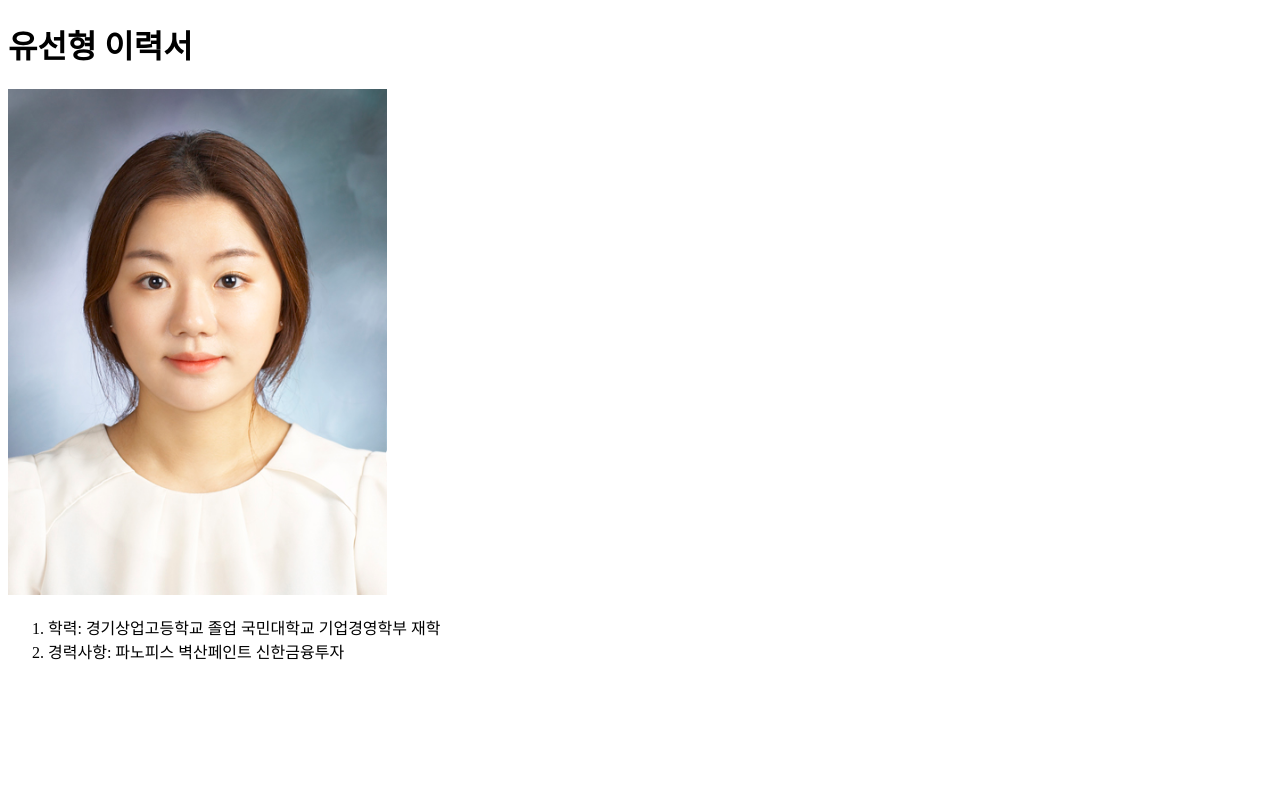
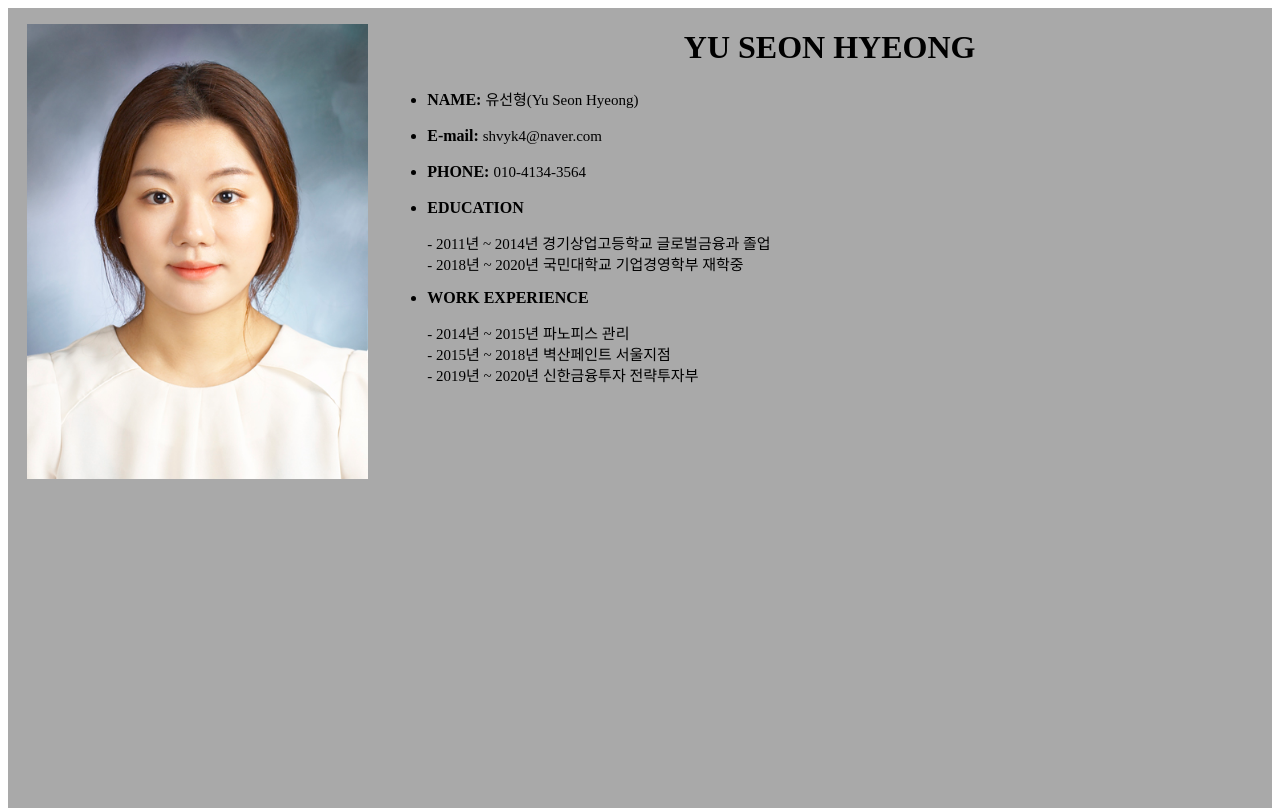
Before and after one commit to YUSEONHYEONG/resume, a plain HTML site: page index.html in a window 1280 px wide. Drawn offline with Linux system fonts and the light colour scheme.

Commit message:
Add files via upload

```diff
--- a/index.html
+++ b/index.html
@@ -3,13 +3,27 @@
 <head>
   <title>SeonHyeong resume</title>
   <meta charset="utf-8">
+  <style type="text/css">
+#menu {width:30%; height:800px; float:left; background-color: darkgray}
+#contents {width:70%; height:800px; float:right; background-color: darkgray}
+  </style>
 </head>
 <body>
-  <h1>유선형 이력서</h1>
-  <img src="증명사진.jpg" width="30%">
-  <ol>
-    <li>학력: 경기상업고등학교 졸업 국민대학교 기업경영학부 재학</li>
-    <li>경력사항: 파노피스 벽산페인트 신한금융투자</li>
-  </ol>
+  <div id="menu"><p><center><img src="증명사진.jpg" width="90%"></P></center>
+  </div>
+  <div id="contents">
+ <center><h1 style="font-family:Avant Garde;">YU SEON HYEONG </h1></center>
+    <ul style="font-family:함초롱바탕;">
+    <li> <strong>NAME: </strong><spen style="font-size:15px;">유선형(Yu Seon Hyeong)</spen><br><br>
+    <li> <strong>E-mail:</strong> <spen style="font-size:15px;">shvyk4@naver.com</spen><br><br>
+    <li> <strong>PHONE:</strong> <spen style="font-size:15px;">010-4134-3564</spen><br><br>
+    <li  styel="font-family:굴림체;"><strong>EDUCATION</strong>
+    <p class="small" style="font-size:15px;"> - 2011년 ~ 2014년 경기상업고등학교 글로벌금융과 졸업
+    <br class="small"> - 2018년 ~ 2020년 국민대학교 기업경영학부 재학중</p></li>
+    <li><strong>WORK EXPERIENCE</strong>
+    <p class="small" style="font-size:15px;"> - 2014년 ~ 2015년 파노피스 관리
+    <br class="small"> - 2015년 ~ 2018년 벽산페인트 서울지점
+    <br class="small"> - 2019년 ~ 2020년 신한금융투자 전략투자부</p></li>
+  </ul></div>
 </body>
 </html>
```
